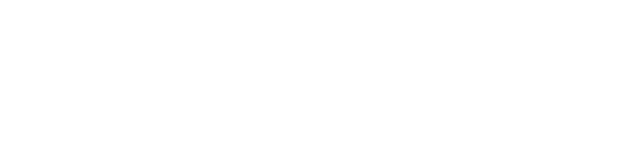
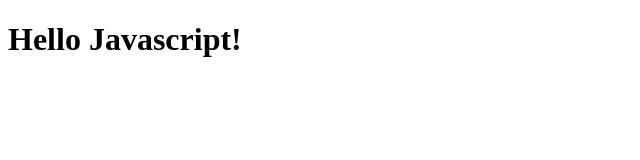
Before and after one commit to ridenouram/bootcamp-prep-day-3, a plain HTML site: page index.html in a window 1280 px wide. Shown: the whole page, without its empty margins (0-640 px from the left). Drawn offline with Linux system fonts and the light colour scheme.

Commit message:
beginning of file

```diff
--- a/index.html
+++ b/index.html
@@ -2,11 +2,15 @@
 <html lang="en">
 <head>
     <meta charset="UTF-8">
-    <meta name="viewport" content="width=device-width, initial-scale=1.0">
+    <meta name="viewport" content="width=<h1> >, initial-scale=1.0">
     <meta http-equiv="X-UA-Compatible" content="ie=edge">
     <title>Document</title>
 </head>
 <body>
+    <h1>Hello Javascript!</h1>
 
+    <script>
+        console.log('hello console!');
+    </script>
 </body>
 </html>
```
